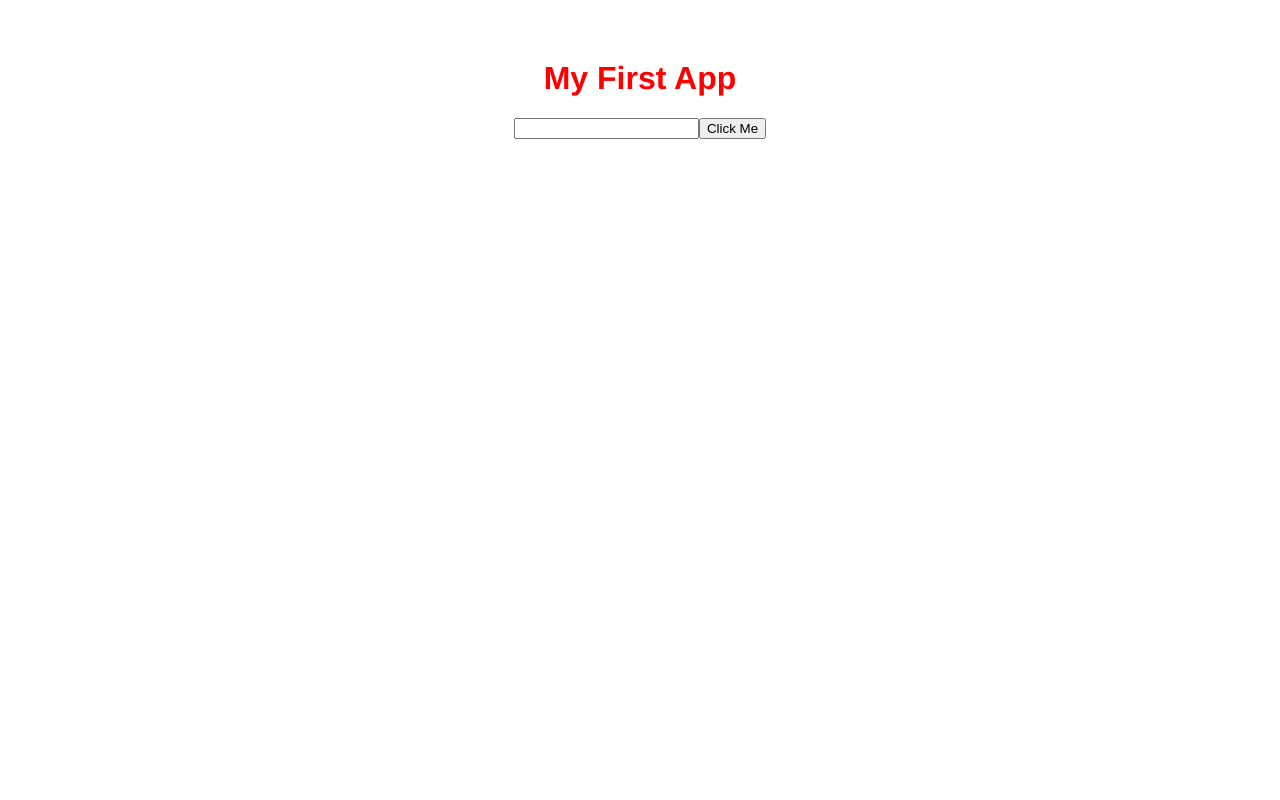
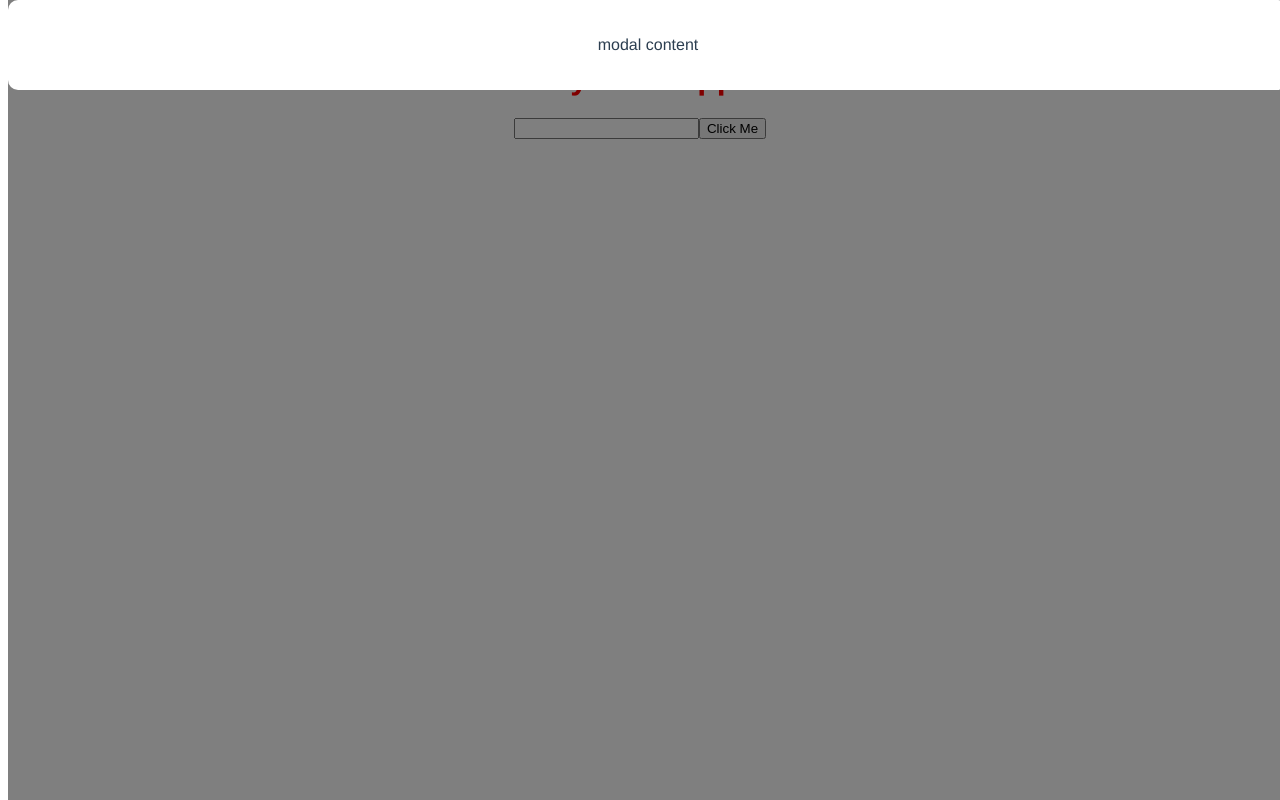
Before and after one commit to arvindk07/model-project-vue, a Vue app: page / in a window 1280 px wide. Built offline with nearby package versions, Linux system fonts and the light colour scheme.

Commit message:
components

```diff
--- a/src/App.vue
+++ b/src/App.vue
@@ -2,13 +2,17 @@
   <h1>{{ title }}</h1>
   <input type="text" ref="name" />
   <button @click="handleClick">Click Me</button>
+  <Modal />
 </template>
 
 <script>
-import HelloWorld from "./components/HelloWorld.vue";
+import Modal from "./components/Modal.vue";
 
 export default {
   name: "App",
+  components: {
+    Modal,
+  },
   data() {
     return {
       title: "My First App",
--- a/src/components/HelloWorld.vue
+++ /dev/null
@@ -1,57 +0,0 @@
-<template>
-  <div class="hello">
-    <h1>{{ msg }}</h1>
-    <p>
-      For a guide and recipes on how to configure / customize this project,<br>
-      check out the
-      <a href="https://cli.vuejs.org" target="_blank" rel="noopener">vue-cli documentation</a>.
-    </p>
-    <h3>Installed CLI Plugins</h3>
-    <ul>
-      <li><a href="https://github.com/vuejs/vue-cli/tree/dev/packages/%40vue/cli-plugin-babel" target="_blank" rel="noopener">babel</a></li>
-    </ul>
-    <h3>Essential Links</h3>
-    <ul>
-      <li><a href="https://vuejs.org" target="_blank" rel="noopener">Core Docs</a></li>
-      <li><a href="https://forum.vuejs.org" target="_blank" rel="noopener">Forum</a></li>
-      <li><a href="https://chat.vuejs.org" target="_blank" rel="noopener">Community Chat</a></li>
-      <li><a href="https://twitter.com/vuejs" target="_blank" rel="noopener">Twitter</a></li>
-      <li><a href="https://news.vuejs.org" target="_blank" rel="noopener">News</a></li>
-    </ul>
-    <h3>Ecosystem</h3>
-    <ul>
-      <li><a href="https://router.vuejs.org" target="_blank" rel="noopener">vue-router</a></li>
-      <li><a href="https://vuex.vuejs.org" target="_blank" rel="noopener">vuex</a></li>
-      <li><a href="https://github.com/vuejs/vue-devtools#vue-devtools" target="_blank" rel="noopener">vue-devtools</a></li>
-      <li><a href="https://vue-loader.vuejs.org" target="_blank" rel="noopener">vue-loader</a></li>
-      <li><a href="https://github.com/vuejs/awesome-vue" target="_blank" rel="noopener">awesome-vue</a></li>
-    </ul>
-  </div>
-</template>
-
-<script>
-export default {
-  name: 'HelloWorld',
-  props: {
-    msg: String
-  }
-}
-</script>
-
-<!-- Add "scoped" attribute to limit CSS to this component only -->
-<style scoped>
-h3 {
-  margin: 40px 0 0;
-}
-ul {
-  list-style-type: none;
-  padding: 0;
-}
-li {
-  display: inline-block;
-  margin: 0 10px;
-}
-a {
-  color: #42b983;
-}
-</style>
--- /dev/null
+++ b/src/components/Modal.vue
@@ -0,0 +1,23 @@
+<template>
+  <div class="backdrop">
+    <div class="modal">
+      <p>modal content</p>
+    </div>
+  </div>
+</template>
+
+<style>
+.modal {
+  widows: 400px;
+  padding: 20px;
+  border-radius: 10px;
+  background: #fff;
+}
+.backdrop {
+  top: 0;
+  position: fixed;
+  background: rgba(0, 0, 0, 0.5);
+  width: 100%;
+  height: 100%;
+}
+</style>
```
